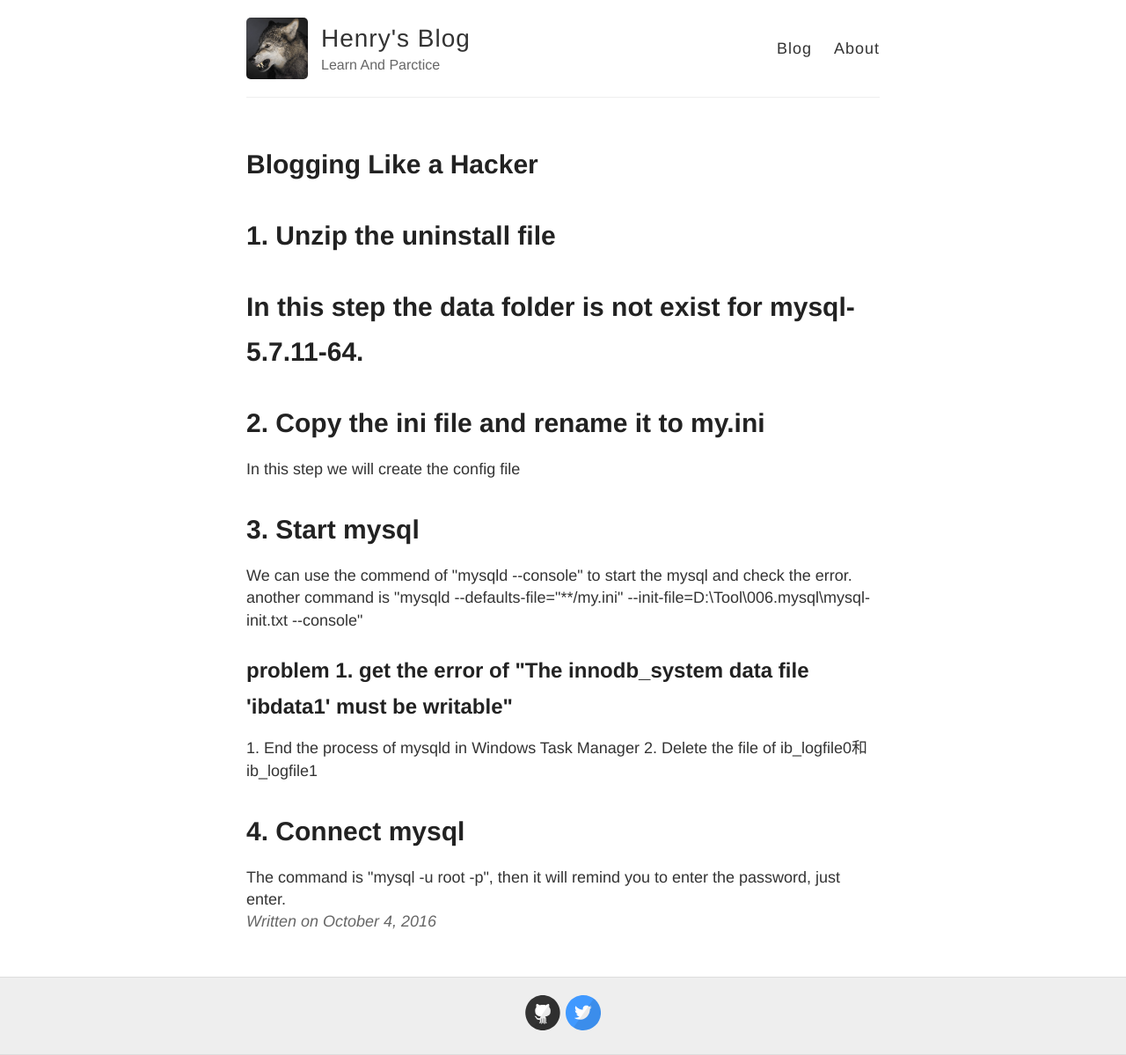
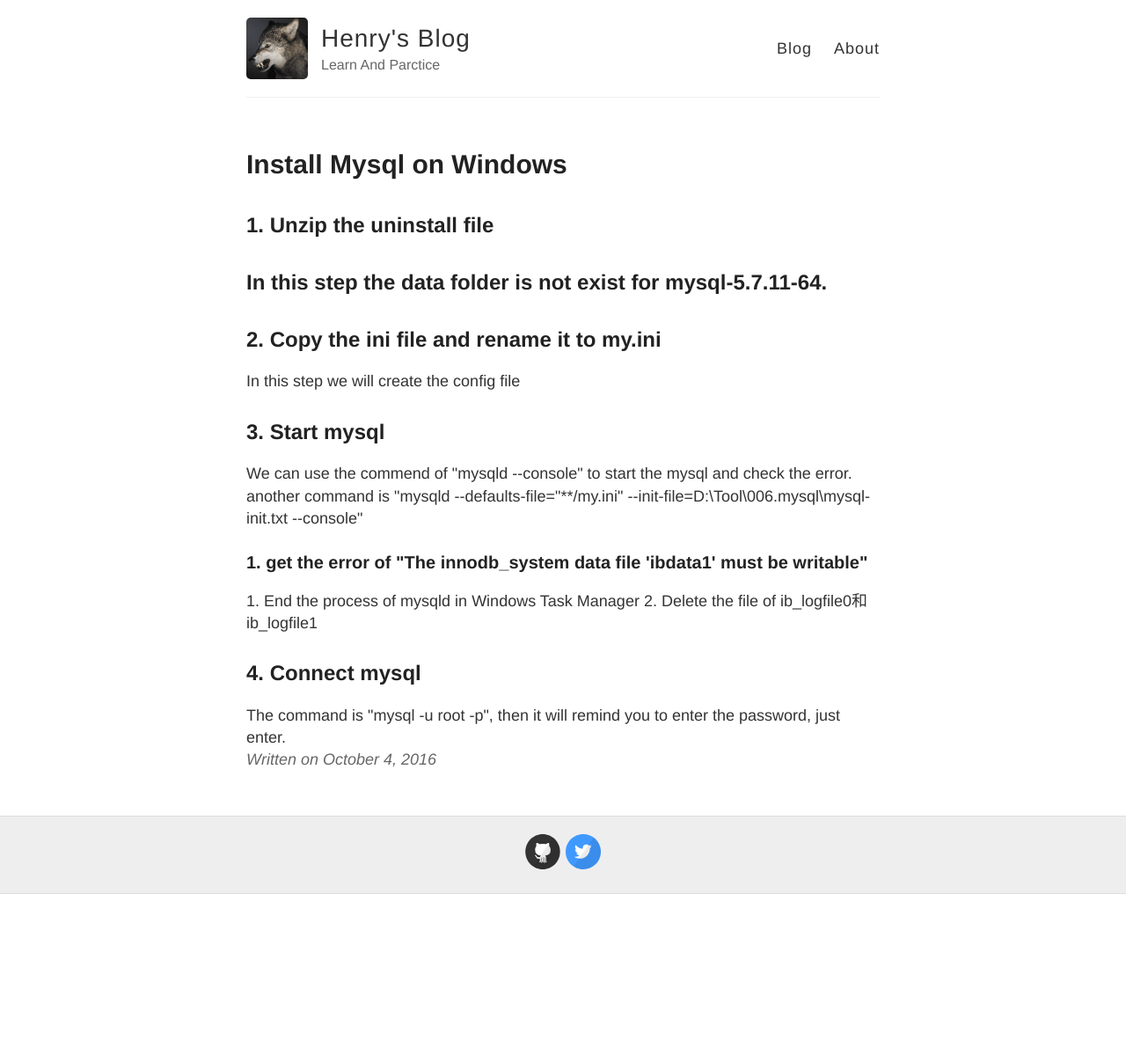
Before and after one commit to codergh/codergh.github.io, a Jekyll site: the page built from _posts/2016-10-04-Install-Mysql-On-Windows.md, in a window 1280 px wide. Shown: the whole page at 88% size. Built offline with Jekyll 4.4.1, drawn with Linux system fonts in a browser that asks for light colours; after the commit the page ends 1016 px from its top, so only the background shows below that.

Commit message:
Update 2016-10-04-Install-Mysql-On-Windows.md
update the format

```diff
--- a/_posts/2016-10-04-Install-Mysql-On-Windows.md
+++ b/_posts/2016-10-04-Install-Mysql-On-Windows.md
@@ -1,20 +1,20 @@
 ---
 layout: post
-title: Blogging Like a Hacker
+title: Install Mysql on Windows
 ---
 
-<h1>1. Unzip the uninstall file<h1>
+<h2>1. Unzip the uninstall file<h2>
   In this step the data folder is not exist for mysql-5.7.11-64.
 
-<h1>2. Copy the ini file and rename it to my.ini</h1>
+<h2>2. Copy the ini file and rename it to my.ini</h2>
   In this step we will create the config file
 
-<h1>3. Start mysql</h1>
+<h2>3. Start mysql</h2>
   We can use the commend of "mysqld --console" to start the mysql and check the error.
   another command is "mysqld --defaults-file="**/my.ini" --init-file=D:\Tool\006.mysql\mysql-init.txt --console"
-<h2>problem 1. get the error of "The innodb_system data file 'ibdata1' must be writable"</h2>
+<h3>1. get the error of "The innodb_system data file 'ibdata1' must be writable"</h3>
   1. End the process of mysqld in Windows Task Manager
   2. Delete the file of ib_logfile0和ib_logfile1
 
-<h1>4. Connect mysql</h1>
+<h2>4. Connect mysql</h2>
   The command is "mysql -u root -p", then it will remind you to enter the password, just enter.
```
